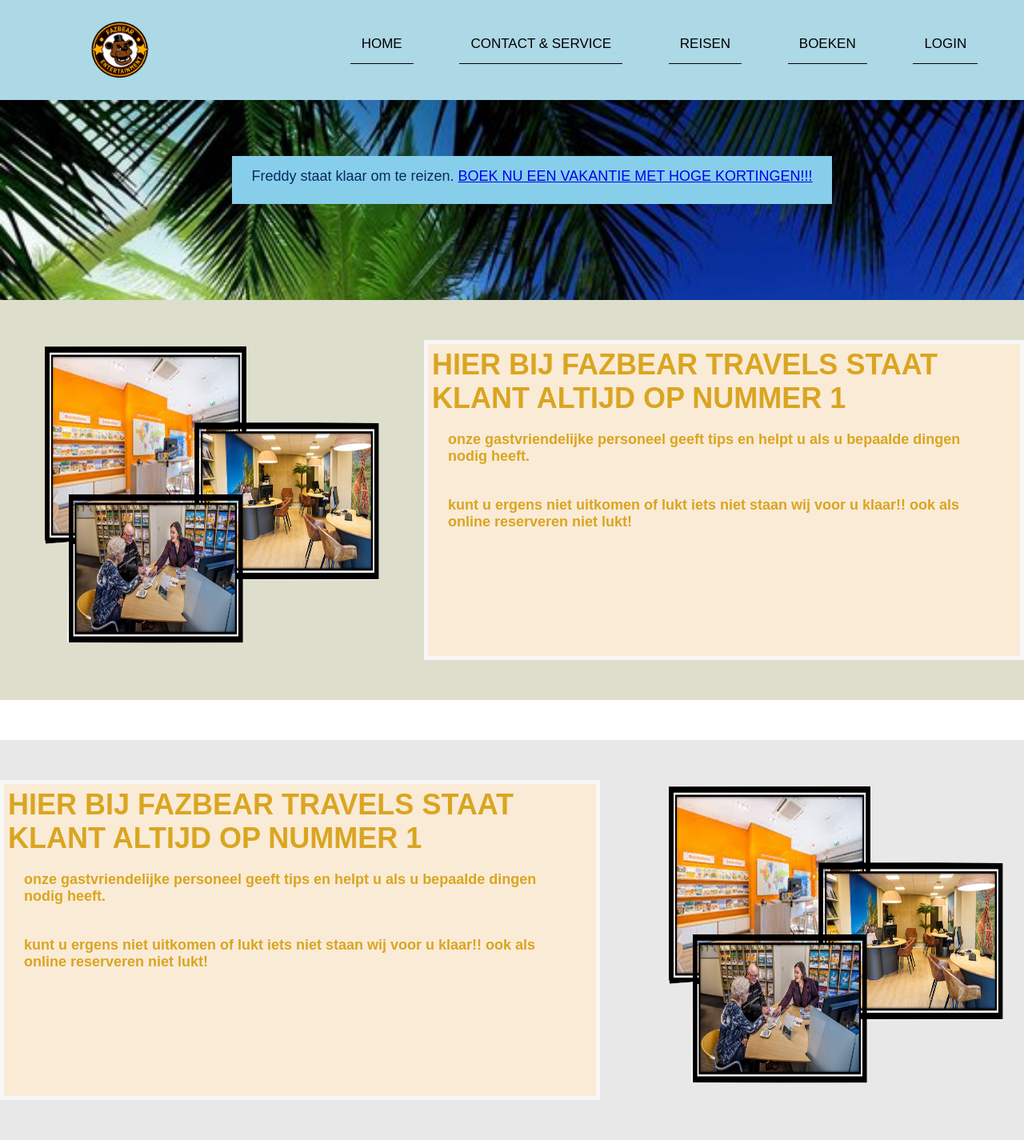
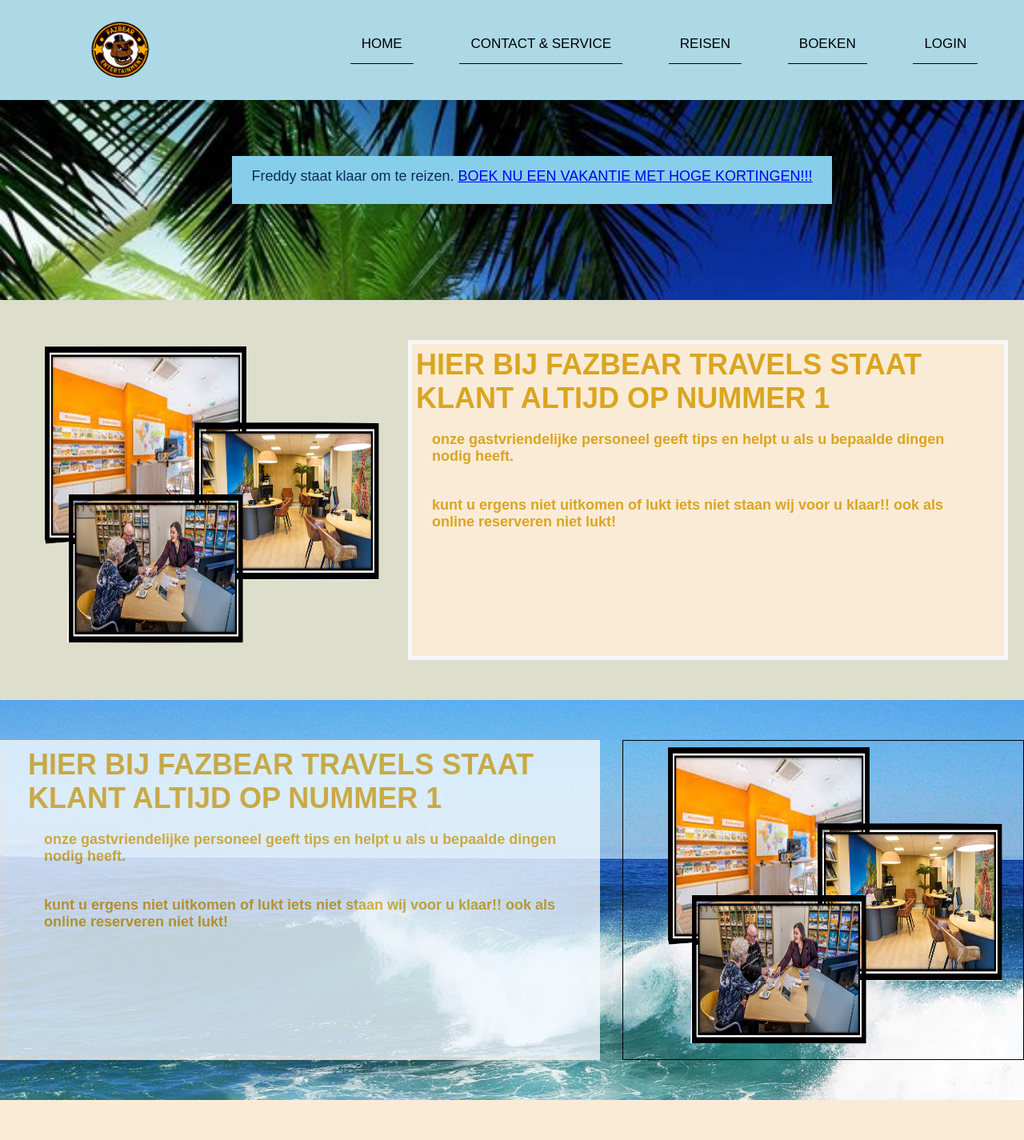
Before and after one commit to nielstoemen/CRUD, a PHP site: page /info.php in a window 1280 px wide. Shown: the whole page at 80% size. After the commit the page ends 1375 px from the top, so only its background shows below. Run offline with PHP 8.4, Linux system fonts and the light colour scheme.

Commit message:
website update

```diff
--- a/css/index.css
+++ b/css/index.css
@@ -360,7 +360,8 @@
     padding-top: 50px;
     font-size: large;
     padding: 5px;
-
+    margin-left: 20px;
+    margin-right: 20px;
  }
 
 .sectieinfo p {
@@ -373,18 +374,21 @@
     width: 750px;
     border: 5px solid rgb(247, 247, 247);
     color: goldenrod;
-    background-color: antiquewhite;
+    background-color: aliceblue;
     font-family: 'Nunito', sans-serif;
     margin-top: 50px;
-    padding-top: 50px;
+
     font-size: large;
     padding: 5px;
+    padding-left: 30px;
+    opacity: 80%;
 
  }
 
 .sectietext2 p {
 
     padding: 20px;
+
 }
 
 .infotextsectie{
@@ -392,7 +396,10 @@
     width: auto;
     color: #092a5e;
     font-weight: bold;
-
+    background-image: url('../image/zeeachtergrond.jpg');
+    background-size: 100%;
+    background-repeat: no-repeat;
+    background-attachment: fixed;
     display: flex;
 	flex-direction: row;
 	flex-wrap: nowrap;
@@ -400,11 +407,12 @@
 	align-items: stretch;
 	align-content: center;
     background-color: rgb(232, 232, 232);
-    margin-top: 50px;
+
 }
 
 .sectieinfoafb2{
     height: 400px;
+    border: 1px solid black;
 
 
     margin-top: 50px;
--- a/index.php
+++ b/index.php
@@ -4,7 +4,7 @@
     <meta charset="UTF-8">
     <meta http-equiv="X-UA-Compatible" content="IE=edge">
     <meta name="viewport" content="width=device-width, initial-scale=1.0">
-    <title>Home</title>
+    <title>FREDBEAR TRAVELS:Home</title>
     <link rel="stylesheet" href="css/index.css">
     <style>
         @import url('https://fonts.googleapis.com/css2?family=Nunito:ital,wght@1,300&display=swap');
--- a/info.php
+++ b/info.php
@@ -4,13 +4,15 @@
     <meta charset="UTF-8">
     <meta http-equiv="X-UA-Compatible" content="IE=edge">
     <meta name="viewport" content="width=device-width, initial-scale=1.0">
-    <title>Document</title>
+    <title>FREDBEAR TRAVELS: INFO</title>
     <link rel="stylesheet" href="css/index.css">
 </head>
 <body>
 <div class="navbar">
             <div class="headlogocont">
-             <img src="image/feddy.png" alt="IMAGE ERROR" height="75px" width="75px">
+            <a href="index.php">
+                <img src="image/feddy.png" alt="IMAGE ERROR" height="75px" width="75px">
+            </a>
             </div>
 
             <div class="navlinks">
```
Also changed, not shown: contact.php (+5 -2 lines), image/zeeachtergrond.jpg (added).
